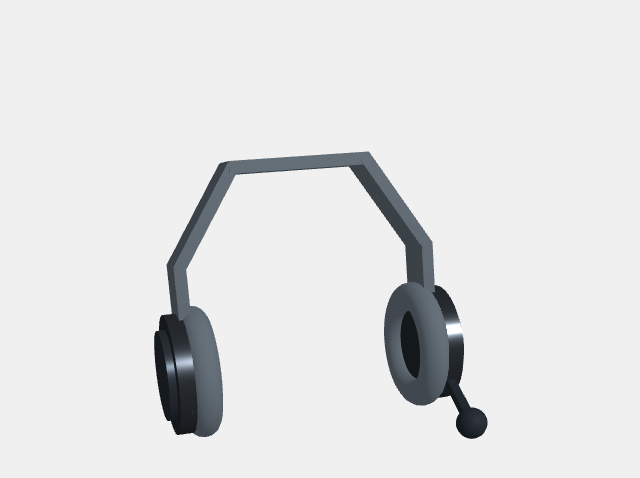
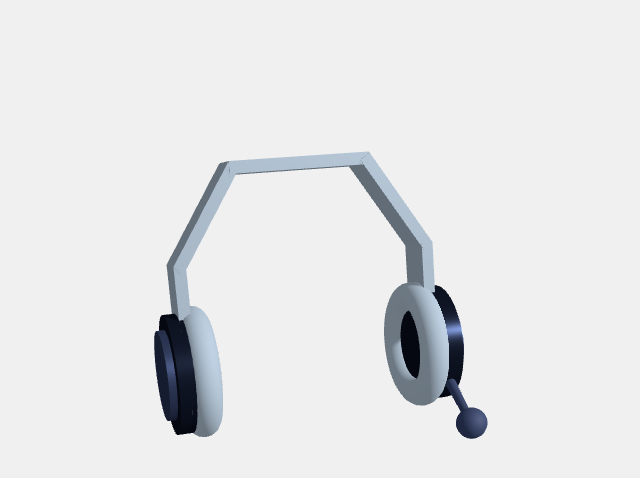
Before and after one commit to kidxcudi/3D-Product-Viewer-Application, a website built with Vite: page index.html in a window 1280 px wide. Shown: the whole page, without its empty margins (327-967 px from the left). Built offline with nearby package versions, Linux system fonts and the light colour scheme; animation ran at ten frames a second.

Commit message:
re-config some setups

```diff
--- a/assets/materials.js
+++ b/assets/materials.js
@@ -3,7 +3,7 @@ import * as THREE from 'three';
 export const materials = {
   //  Refined Metal material
   metal: new THREE.MeshStandardMaterial({
-    color: 0xa8b6c6,           // Light steel/silver
+    color: 0x2e3a59,
     metalness: 0.9,
     roughness: 0.22,
     name: 'metal'
@@ -11,9 +11,9 @@ export const materials = {
 
 //   Inner metal material
   innerMetal: new THREE.MeshStandardMaterial({
-    color: 0x8ea0b3,
-    metalness: 0.85,
-    roughness: 0.24,
+    color: 0x4c5c8a,
+    metalness: 0.8,
+    roughness: 0.3,
     name: 'innerMetal'
   }),
 
@@ -35,7 +35,7 @@ export const materials = {
 
   // Mic material
   mic: new THREE.MeshStandardMaterial({
-    color: 0x3c4752,           // Medium-dark gray
+    color: 0x303c5e,
     metalness: 0.2,
     roughness: 0.65,
     name: 'mic'
--- a/scripts/addLighting.js
+++ b/scripts/addLighting.js
@@ -2,12 +2,12 @@ import * as THREE from 'three';
 
 export function addLighting(scene) {
   // Soft ambient for global fill
-  const ambientLight = new THREE.AmbientLight(0xffffff, 0.6); // Slightly brighter
+  const ambientLight = new THREE.AmbientLight(0xffffff, 1.7); // Slightly brighter
   scene.add(ambientLight);
 
   // Main key light (directional light
-  const directionalLight = new THREE.DirectionalLight(0xffffff, 0.9);
-  directionalLight.position.set(5, 10, 10);
+  const directionalLight = new THREE.DirectionalLight(0xffffff, 4);
+  directionalLight.position.set(10, 10, 10);
   directionalLight.castShadow = true;
   directionalLight.shadow.mapSize.set(1024, 1024);
   directionalLight.shadow.camera.near = 0.5;
@@ -21,7 +21,7 @@ export function addLighting(scene) {
   scene.add(fillLight);
 
   //  Rim light / Spot for specular pop
-  const spotLight = new THREE.SpotLight(0xffffff, 0.5);
+  const spotLight = new THREE.SpotLight(0xffffff, 10);
   spotLight.position.set(-5, 8, 5);
   spotLight.angle = Math.PI / 7;
   spotLight.penumbra = 0.5;
--- a/scripts/createProduct.js
+++ b/scripts/createProduct.js
@@ -30,11 +30,14 @@ export function createProduct() {
       new THREE.BoxGeometry(0.08, length, 0.3),
       materials.plastic
     );
+
     segment.position.copy(start.clone().add(end).multiplyScalar(0.5));
     segment.quaternion.setFromUnitVectors(
       new THREE.Vector3(0, 1, 0),
       direction.normalize()
     );
+    segment.castShadow = true;
+    segment.receiveShadow = true;
     product.add(segment);
   }
 
@@ -46,18 +49,18 @@ export function createProduct() {
   const leftOuterCup = new THREE.Mesh(outerCupGeometry, materials.metal);
   leftOuterCup.rotation.z = Math.PI / 2;
   leftOuterCup.position.set(-0.87, 0.3, 0);
+  leftOuterCup.receiveShadow = true;
 
   const leftInnerCup = new THREE.Mesh(innerCupGeometry, materials.innerMetal);
   leftInnerCup.rotation.z = Math.PI / 2;
   leftInnerCup.position.set(-0.97, 0.3, 0); // Slightly protruding
-
   // RIGHT
   const rightOuterCup = leftOuterCup.clone();
   rightOuterCup.position.set(0.87, 0.3, 0);
+  rightOuterCup.receiveShadow = true;
 
   const rightInnerCup = leftInnerCup.clone();
   rightInnerCup.position.set(0.97, 0.3, 0);
-
   // Cushions (aligned with outer cups)
   const cushionGeometry = new THREE.TorusGeometry(0.34, 0.1, 16, 100);
 
@@ -65,17 +68,21 @@ export function createProduct() {
   const leftCushion = new THREE.Mesh(cushionGeometry, materials.cushion);
   leftCushion.rotation.y = Math.PI / 2;
   leftCushion.position.set(-0.785, 0.3, 0);
+  leftCushion.castShadow = true;
+  leftCushion.receiveShadow = true;
 
   // right cushion
   const rightCushion = leftCushion.clone();
   rightCushion.position.set(0.785, 0.3, 0);
+  rightCushion.castShadow = true;
+  rightCushion.receiveShadow = true;
 
   // Mic Boom + Tip (attached to right cup) ===
   const micBoomLength = 0.7;
 
   // Mic boom as a thin box
   const micBoom = new THREE.Mesh(
-    new THREE.BoxGeometry(0.06, micBoomLength, 0.06),
+    new THREE.CylinderGeometry(0.04,0.025, micBoomLength, 20),
     materials.mic
   );
 
--- a/scripts/initScene.js
+++ b/scripts/initScene.js
@@ -19,6 +19,8 @@ export function initScene() {
   const renderer = new THREE.WebGLRenderer({ canvas, antialias: true });
   renderer.setSize(window.innerWidth, window.innerHeight);
   renderer.setPixelRatio(window.devicePixelRatio);
+  renderer.shadowMap.enabled = true;
+  renderer.shadowMap.type = THREE.PCFSoftShadowMap;
 
   // Add OrbitControls for user interaction (zoom/pan)
   const controls = new OrbitControls(camera, renderer.domElement);
--- a/styles/style.css
+++ b/styles/style.css
@@ -16,11 +16,12 @@ canvas#viewer {
   bottom: 20px;
   left: 20px;
   background: rgba(0, 0, 0, 0.7);
-  color: white;
+  color: rgb(223, 223, 223);
   padding: 10px 20px;
   border-radius: 5px;
   max-width: 200px;
   display: none;
+  color: #303c5e;
 }
 
 #info-panel h3 {
```
